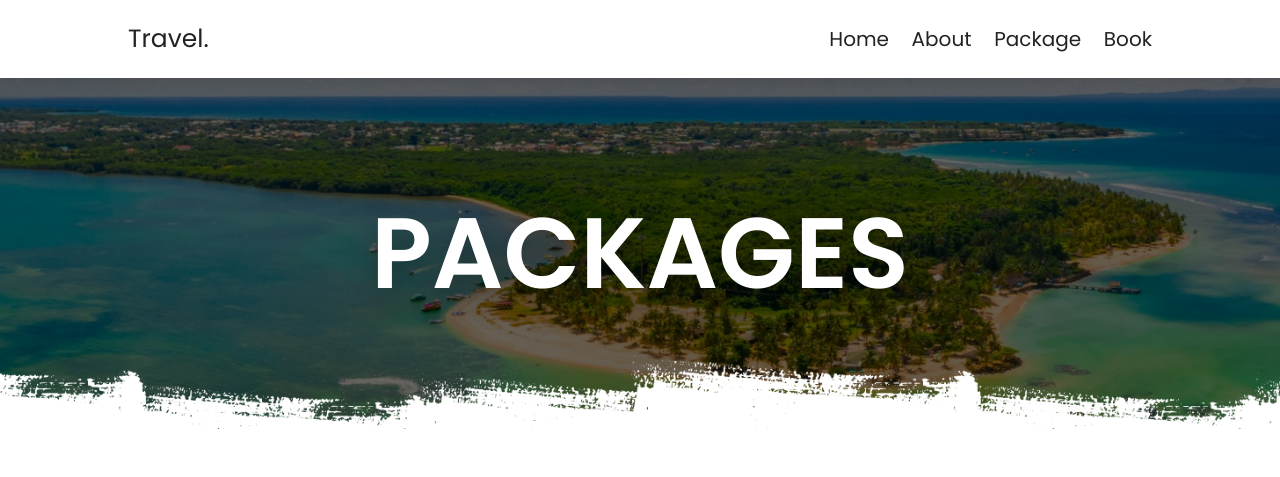
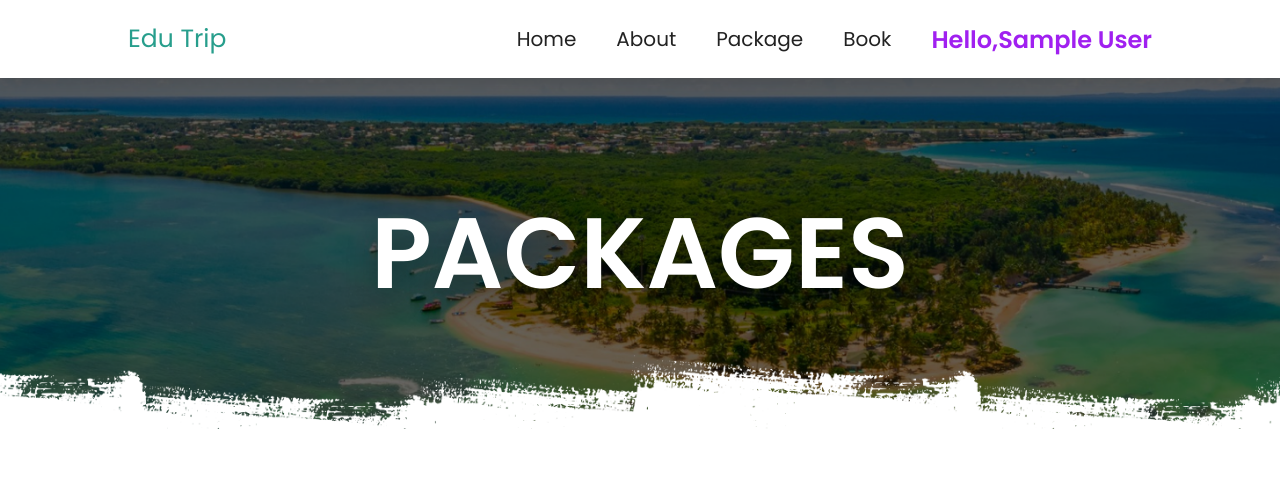
Before and after one commit to Puravshah321/education-trip-website, a PHP site: page /package.php in a window 1280 px wide. Shown: the top 477 px of the page. Run offline with PHP 8.4, Linux system fonts and the light colour scheme; the visitor is signed in with stand-in values (Sample User, id 1).

Commit message:
package.php

```diff
--- a/package.php
+++ b/package.php
@@ -1,3 +1,6 @@
+<?php
+   session_start();
+?>
 <!DOCTYPE html>
 <html lang="en">
 <head>
@@ -14,21 +17,40 @@
 
    <!-- custom css file link -->
    <link rel="stylesheet" href="css/style.css">
+   <style>
+      /* Custom CSS for login and register buttons */
+      .navbar {
+         display: flex; /* Use flexbox to align items */
+         align-items: center; /* Align items vertically in the center */
+      }
+
+      .navbar a {
+         margin-right: 20px; /* Add margin between navbar links */
+         text-decoration: none;
+         color: #fff;
+      }
+
+      .background {
+         background-color: #000;
+      }
+   </style>
 
 </head>
 <body>
 
-<!-- header section starts -->
+<!-- header section starts  -->
 
 <section class="header">
 
-   <a href="home.php" class="logo">travel.</a>
-
+   <a href="index.php" class="logo" style="text-decoration:none;color:#279e8c;">Edu Trip</a>
    <nav class="navbar">
-      <a href="home.php">home</a>
-      <a href="about.php">about</a>
-      <a href="package.php">package</a>
-      <a href="book.php">book</a>
+      <a href="index.php" style="text-decoration:none">home</a>
+      <a href="about.php" style="text-decoration:none">about</a>
+      <a href="package.php" style="text-decoration:none">package</a>
+      <a href="book.php" style="text-decoration:none">book</a>
+      <h1 style="color:#A020F0;margin: 0px 0px 0px 20px;font-size:24px;">Hello,<?php echo $_SESSION['institute_name'];?></h1>
+      <div class="login-register">
+      </div>
    </nav>
 
    <div id="menu-btn" class="fas fa-bars"></div>
@@ -190,7 +212,7 @@
             <h3>adventure & tour</h3>
             <p>Lorem ipsum dolor sit amet consectetur adipisicing elit. Perferendis, perspiciatis!</p>
                <form>
-               <a href="book.php" class="btn">book now</a>
+               <a href="itinerary.php" class="btn">book now</a>
                <select class="dropdown">
                   <option value="" disabled selected>View Dates</option>
                   <option value="oct">October 21-23</option>
```
